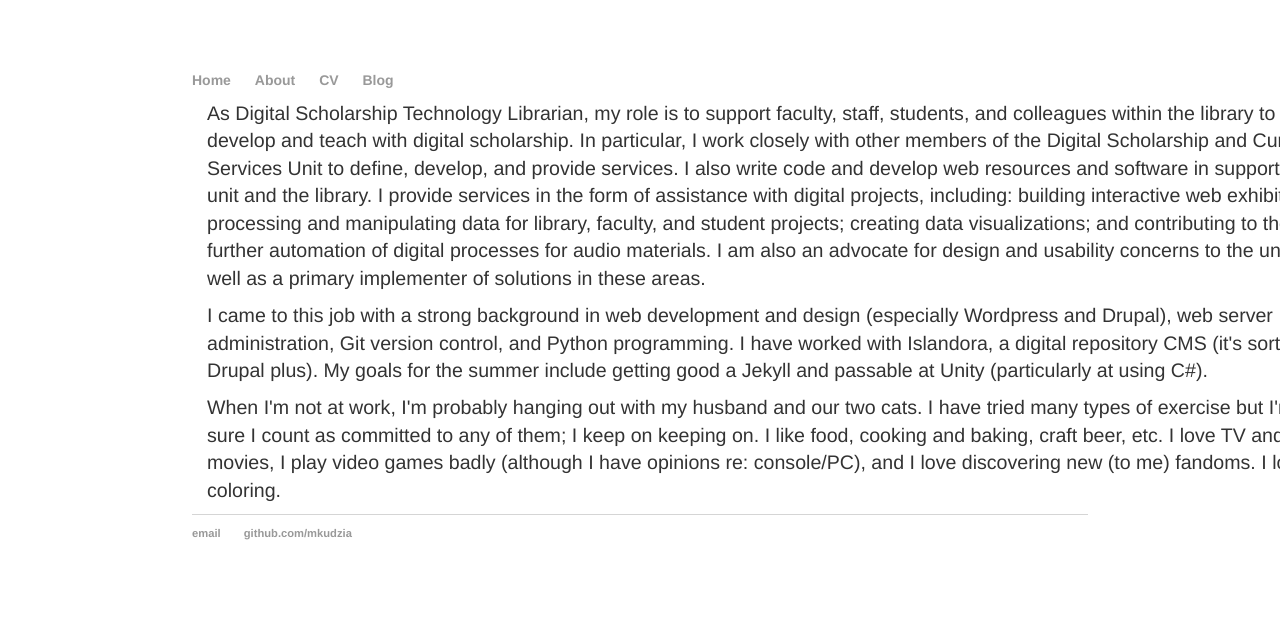
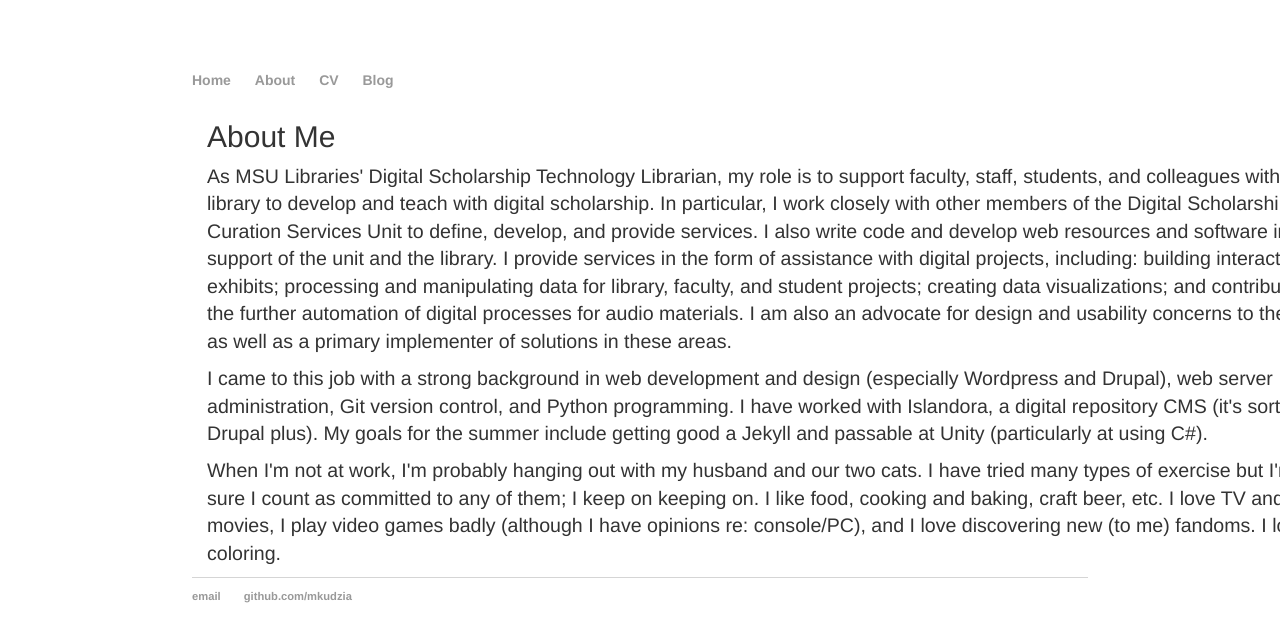
Before and after one commit to mkudzia/mkudzia.github.io, a Jekyll site: the page built from about.html, in a window 1280 px wide. Shown: the top 642 px of the page. Built offline with Jekyll 4.4.1, drawn with Linux system fonts in a browser that asks for light colours.

Commit message:
content tweaks

```diff
--- a/about.html
+++ b/about.html
@@ -3,7 +3,8 @@ layout: default
 title: About
 permalink: /about.html
 ---
-<p>As Digital Scholarship Technology Librarian, my role is to support faculty, staff, students, and colleagues within the library to develop and teach with digital scholarship. In particular, I work closely with other members of the Digital Scholarship and Curation Services Unit to define, develop, and provide services. I also write code and develop web resources and software in support of the unit and the library. I provide services in the form of assistance with digital projects, including: building interactive web exhibits; processing and manipulating data for library, faculty, and student projects; creating data visualizations; and contributing to the further automation of digital processes for audio materials. I am also an advocate for design and usability concerns to the unit, as well as a primary implementer of solutions in these areas.</p>
+<h2>About Me</h2>
+<p>As MSU Libraries' Digital Scholarship Technology Librarian, my role is to support faculty, staff, students, and colleagues within the library to develop and teach with digital scholarship. In particular, I work closely with other members of the Digital Scholarship and Curation Services Unit to define, develop, and provide services. I also write code and develop web resources and software in support of the unit and the library. I provide services in the form of assistance with digital projects, including: building interactive web exhibits; processing and manipulating data for library, faculty, and student projects; creating data visualizations; and contributing to the further automation of digital processes for audio materials. I am also an advocate for design and usability concerns to the unit, as well as a primary implementer of solutions in these areas.</p>
 
 <p>I came to this job with a strong background in web development and design (especially Wordpress and Drupal), web server administration, Git version control, and Python programming. I have worked with Islandora, a digital repository CMS (it's sort of Drupal plus). My goals for the summer include getting good a Jekyll and passable at Unity (particularly at using C#).</p>
 
```
